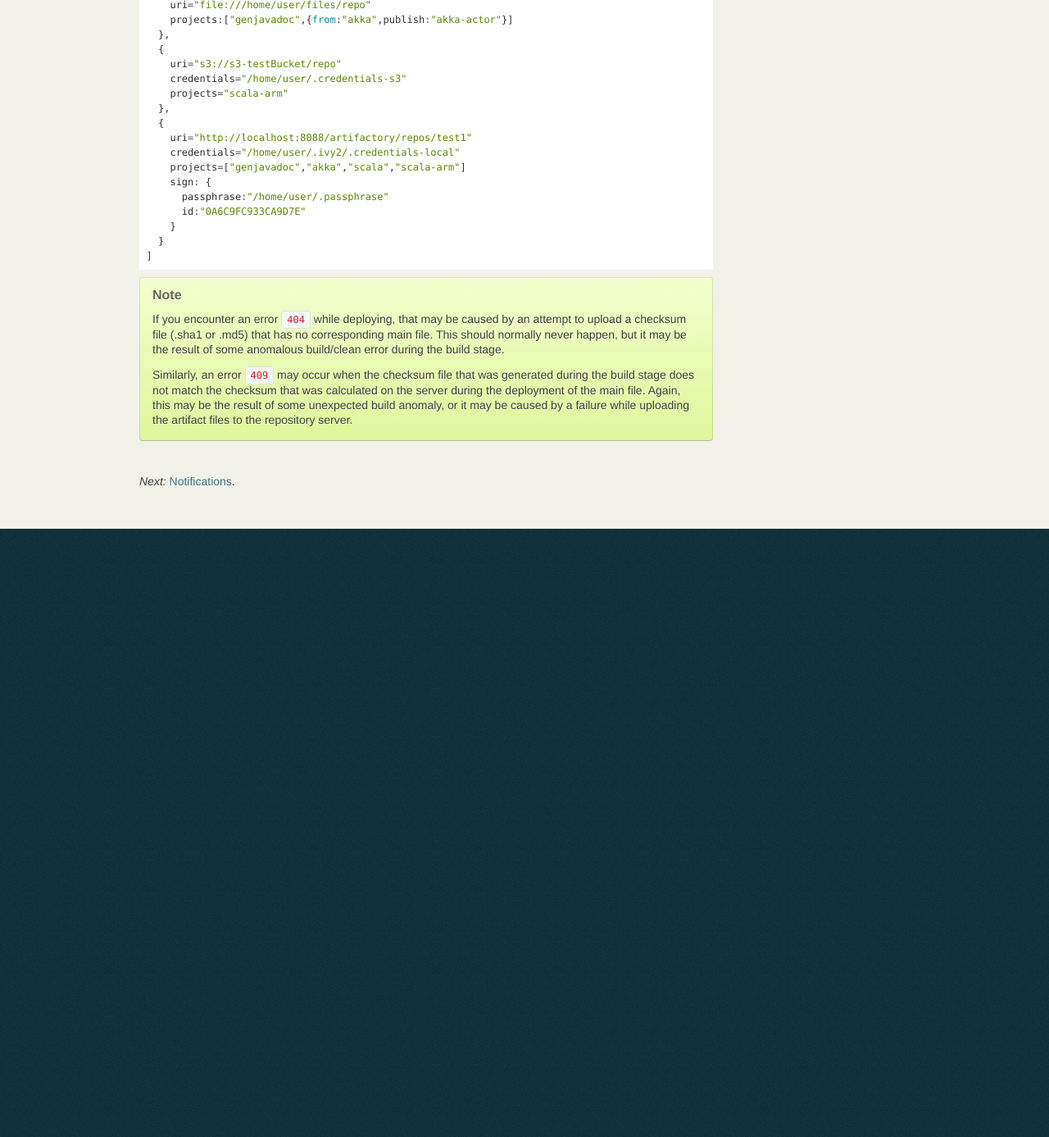
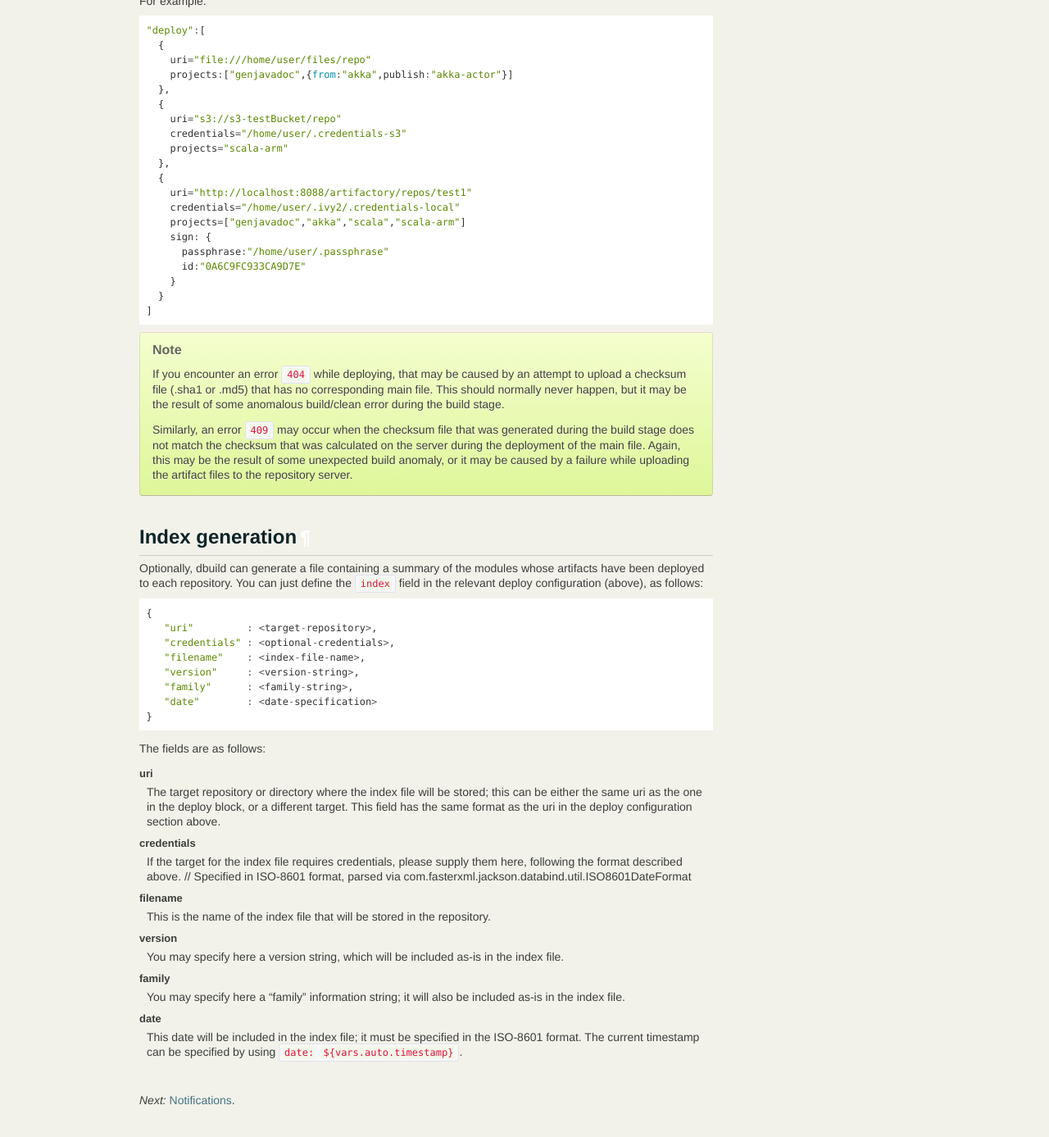
Before and after one commit to lightbend-labs/dbuild, a Sphinx documentation site: the page built from docs/src/sphinx/deploy.rst, in a window 1280 px wide and 1400 px high, scrolled down 1990 px. Shown: the top 1387 px of the window at 82% size. Built offline with Sphinx 7.4.7, drawn with Linux system fonts in a browser that asks for light colours; before the commit the page ends 2635 px from its top, so only the background shows below that; some of the changed text lies outside the part shown.

Commit message:
Docs for the index file generation; better ISO-8601 compliance.

```diff
--- a/docs/src/sphinx/deploy.rst
+++ b/docs/src/sphinx/deploy.rst
@@ -20,6 +20,7 @@ of deploy records, with the following structure:
      "credentials" : <optional-credentials>,
      "projects"    : [<project1>,<project2>,...]
      "sign"        : <optional-sign-info>
+     "index"       : <optional-index-data>
     }, ...]
    }
 
@@ -79,6 +80,9 @@ certain repository only scala-library and scala-compiler, for example. The synta
 Only the projects that completed their build succesfully will be deployed; the failed ones
 will be skipped with an error message. If there is only one project in the list, either
 a string or a from/publish record, the square brackets in the list can be omitted.
+
+index
+  An optional descriptor for the generation of index data; a full description is below.
 
 sign
   If this optional section is included, the artifacts will be signed with the specified key
@@ -148,6 +152,48 @@ For example:
   may be the result of some unexpected build anomaly, or it may be caused by a failure while uploading the artifact
   files to the repository server.
 
+Index generation
+-----------------
+
+Optionally, dbuild can generate a file containing a summary of the modules whose artifacts have been deployed to
+each repository. You can just define the ``index`` field in the relevant deploy configuration (above), as follows:
+
+.. code-block:: javascript
+
+  {
+     "uri"         : <target-repository>,
+     "credentials" : <optional-credentials>,
+     "filename"    : <index-file-name>,
+     "version"     : <version-string>,
+     "family"      : <family-string>,
+     "date"        : <date-specification>
+  }
+
+The fields are as follows:
+
+uri
+  The target repository or directory where the index file will be stored; this can be either the same
+  uri as the one in the deploy block, or a different target. This field has the same format as the
+  uri in the deploy configuration section above.
+
+credentials
+  If the target for the index file requires credentials, please supply them here,
+  following the format described above.
+  // Specified in ISO-8601 format, parsed via com.fasterxml.jackson.databind.util.ISO8601DateFormat
+
+filename
+  This is the name of the index file that will be stored in the repository.
+
+version
+  You may specify here a version string, which will be included as-is in the index file.
+
+family
+  You may specify here a "family" information string; it will also be included as-is in the index file.
+
+date
+  This date will be included in the index file; it must be specified in the ISO-8601 format. The current
+  timestamp can be specified by using ``date: ${vars.auto.timestamp}``.
+
 |
 
 *Next:* :doc:`notifications`.
```
Also changed, not shown: 1 other file.
